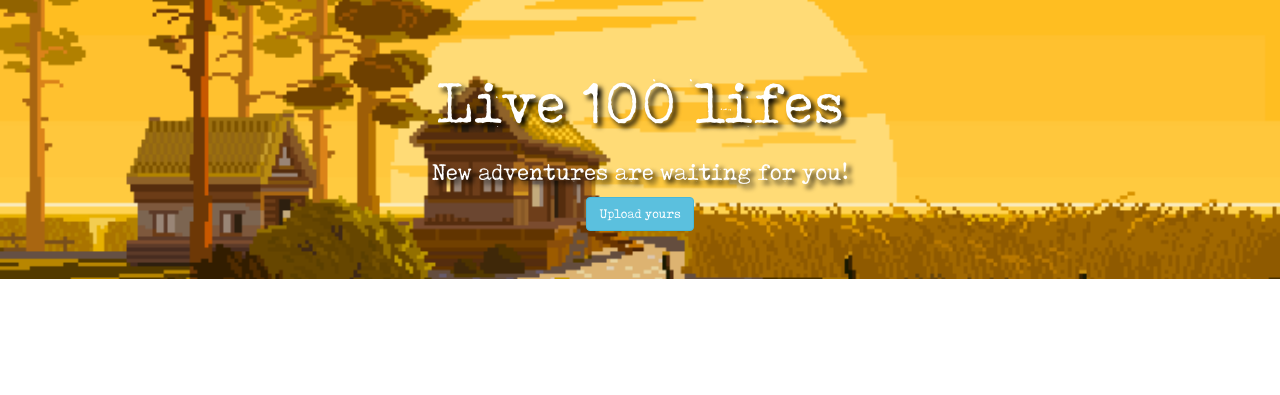
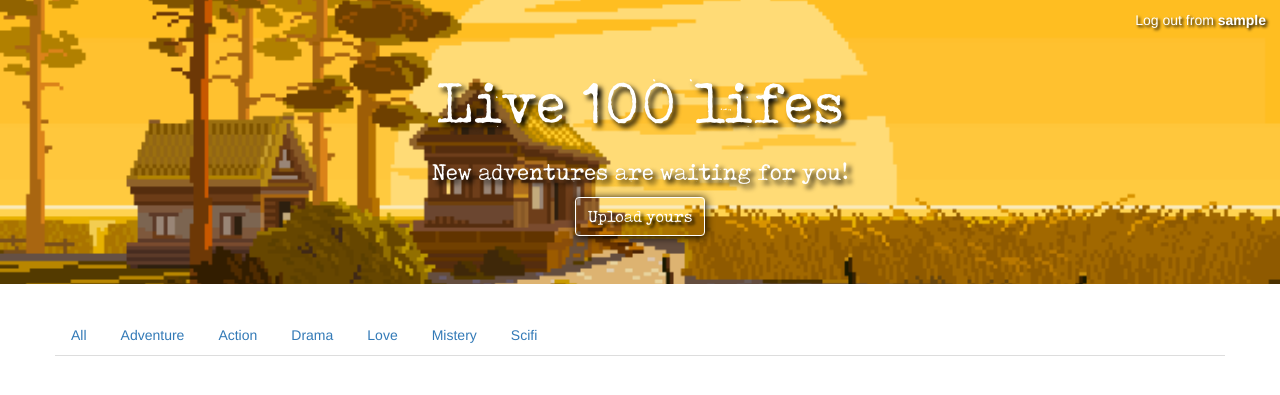
Before and after one commit to SureSRM/L100L_Service, a PHP site: page /?filter=adventure in a window 1280 px wide. Shown: the top 395 px of the page. Run offline with PHP 8.4, Linux system fonts and the light colour scheme; the visitor is signed in with stand-in values (Sample User, id 1); data that the repository does not hold is empty.

Commit message:
Filter by genre and enhaced navigation

```diff
--- a/www/html/css/custom.css
+++ b/www/html/css/custom.css
@@ -57,3 +57,24 @@
   background-repeat: no-repeat;
   background-size: cover;
 }
+
+.custom-login-nav{
+    position: fixed;
+    top: 10px;
+    right: 14px;
+    z-index: 999;
+    text-shadow: 2px 2px 3px black;
+    font-size: 15px
+    color: white;
+}
+a.custom-login-nav{
+  color: white;
+}
+.btn-info{
+  background-color: transparent;
+  border: 1px solid white;
+  color: white;
+  font-size: 18px;
+  text-shadow: 3px 3px 3px black;
+  box-shadow:  1px 1px 9px black;
+}
--- a/www/html/index.php
+++ b/www/html/index.php
@@ -1,4 +1,8 @@
-<html>
+<?php
+  session_start();
+
+?>
+ <html>
     <head>
         <meta charset="utf-8">
         <title>Live 100 lifes!</title>
@@ -6,19 +10,59 @@
         <link rel="stylesheet" type="text/css" href="css/custom.css">
     </head>
     <body>
+      <div class="custom-login-nav">
+           <?php
+              if(!isset($_SESSION['login_user'])){
+            ?>
+                <a href="/login.php" class="custom-login-nav">Login</a>
+            <?php
+              } else {
+            ?>
+                <a href="/logout.php" class="custom-login-nav">Log out from <b><?=$_SESSION['login_user']?></b></a>
+            <?php
+              }
+            ?>
+     </div>
+
       <div class="jumbotron text-center custom-banner-background">
         <div class="custom-font">
           <h1 class="custom-banner">Live 100 lifes</h1>
           <h2 class="custom-banner">New adventures are waiting for you!</h2>
-          <input type="button" class="btn btn-info" value="Upload yours" onclick="location.href = 'upload.php';">
+          <?php
+            if(!isset($_GET['mode'])){
+          ?>
+              <input type="button" class="btn btn-info" value="Upload yours" onclick="location.href = 'upload.php';">
+          <?php
+            } else {
+              $currentURLparam="mode=native&";
+            }
+          ?>
         </div>
       </div>
       <div class="container">
         <div class="row">
+          <ul class="nav nav-tabs">
+            <li><a href="/?<?=$currentURLparam?>"                   >All</a></li>
+            <li><a href="/?<?=$currentURLparam?>filter=adventure"   >Adventure</a></li>
+            <li><a href="/?<?=$currentURLparam?>filter=action"      >Action</a></li>
+            <li><a href="/?<?=$currentURLparam?>filter=drama"       >Drama</a></li>
+            <li><a href="/?<?=$currentURLparam?>filter=love"        >Love</a></li>
+            <li><a href="/?<?=$currentURLparam?>filter=mistery"     >Mistery</a></li>
+            <li><a href="/?<?=$currentURLparam?>filter=scifi"       >Scifi</a></li>
+          </ul>
+        </div>
+        <div class="row">
           <ul class="list-group">
           <?php
           include("config_conection.php");
-          $stm        = $connection->prepare("SELECT * FROM stories");
+
+          if(isset($_GET['filter'])){
+            $stm        = $connection->prepare("SELECT * FROM stories where genre=?");
+            $stm->execute(array($_GET['filter']));
+          } else {
+            $stm        = $connection->prepare("SELECT * FROM stories");
+          }
+
           $stm->execute();
 
           foreach ( $stm->fetchAll() as $story ) {
--- a/www/html/logout.php
+++ b/www/html/logout.php
@@ -1,6 +1,6 @@
 <?php
    session_start();
    if(session_destroy()) {
-      header("Location: login.php");
+      header("Location: index.php");
    }
 ?>
```
